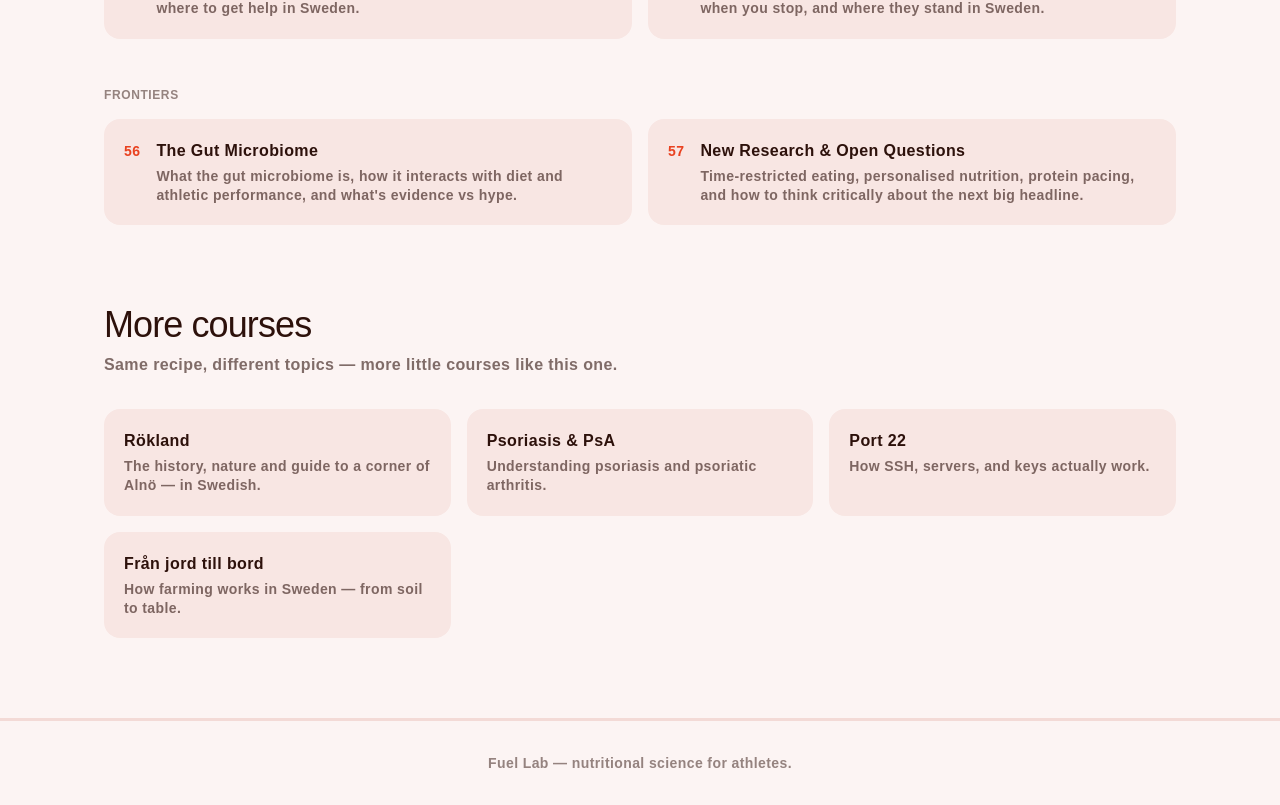
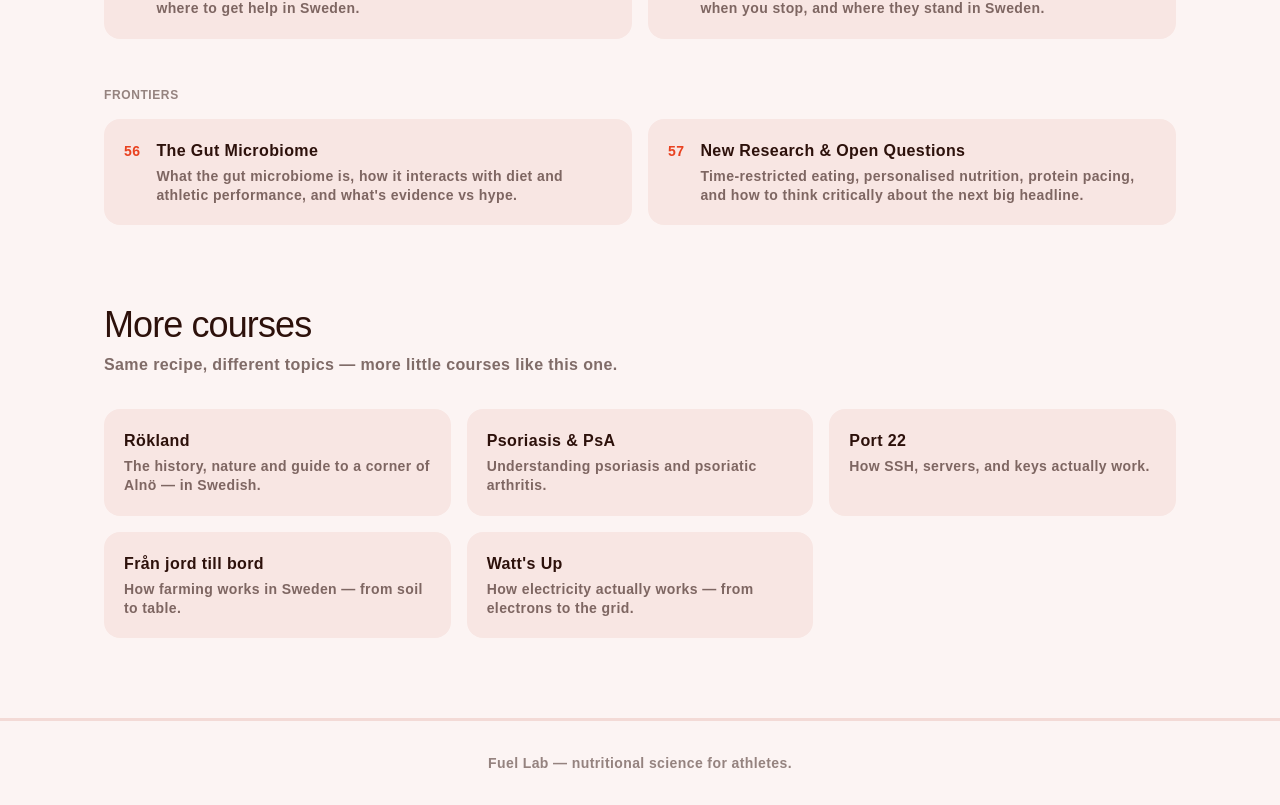
Before and after one commit to emilitogaza/nutrition-course, a Next.js app: page / in a window 1280 px wide. Shown: the part 6445-7250 px from the top of the page. Built offline with nearby package versions, Linux system fonts and the light colour scheme; a web font is replaced by a local one.

Commit message:
Update page.tsx

```diff
--- a/app/page.tsx
+++ b/app/page.tsx
@@ -38,6 +38,11 @@ const OTHER_COURSES = [
     title: "Från jord till bord",
     href: "https://fran-jord-till-bord.vercel.app",
     description: "How farming works in Sweden — from soil to table.",
+  },
+  {
+    title: "Watt's Up",
+    href: "https://watts-up.vercel.app",
+    description: "How electricity actually works — from electrons to the grid.",
   },
 ];
 
```
